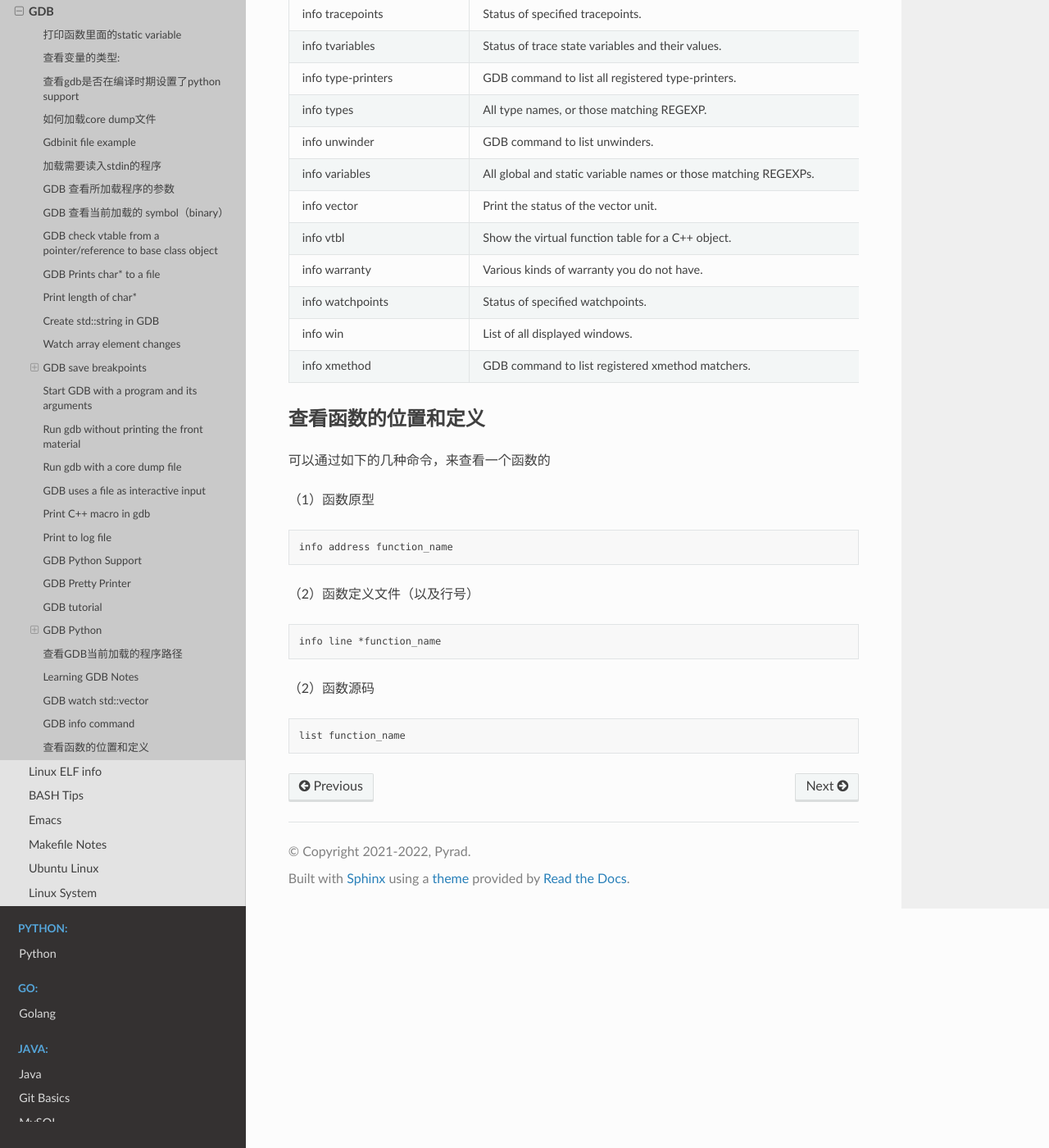
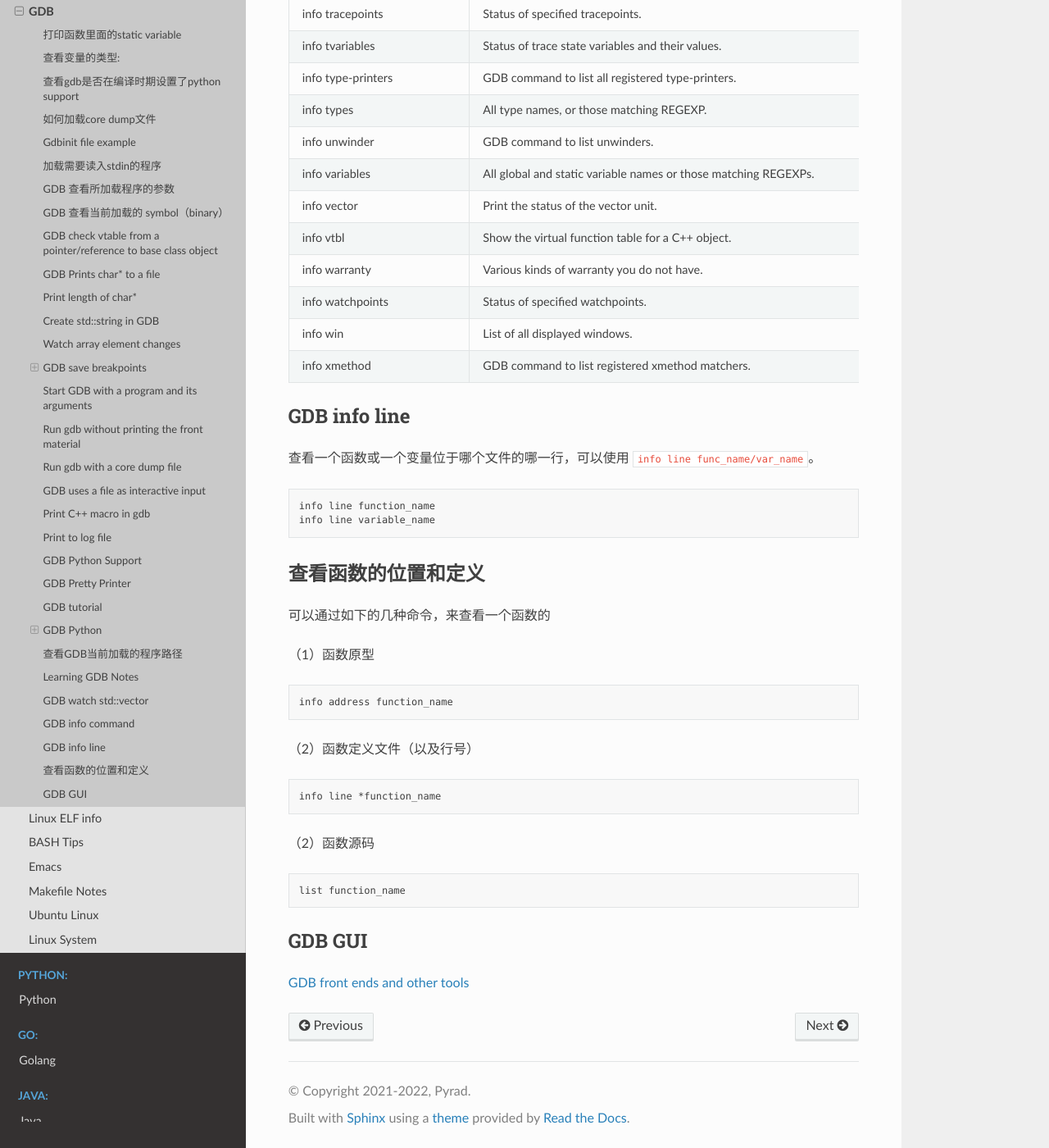
Before and after one commit to Pyrad/pyradnotes, a Sphinx documentation site: the page built from source/Linux/gdb.md, in a window 1280 px wide and 1400 px high, scrolled down 12594 px. Shown: the whole window at 82% size. Built offline with Sphinx 7.4.7 and the Read the Docs theme 3.1.0, drawn with Linux system fonts in a browser that asks for light colours; pages that are not in the unit, such as notebooks, are missing from menus.

Commit message:
GDB info line & a link for GUI intro

````diff
--- a/source/Linux/gdb.md
+++ b/source/Linux/gdb.md
@@ -590,7 +590,14 @@ New value = (int *) 0x604010
 | info win | List of all displayed windows. | 列出所有显示的窗口 |
 | info xmethod |GDB command to list registered xmethod matchers.| GDB命令列出注册的xmethod匹配器 |
 
+## GDB info line
 
+查看一个函数或一个变量位于哪个文件的哪一行，可以使用 `info line func_name/var_name`。
+
+```shell
+info line function_name
+info line variable_name
+```
 
 ## 查看函数的位置和定义
 
@@ -613,3 +620,7 @@ info line *function_name
 ```gdb
 list function_name
 ```
+
+## GDB GUI
+
+[GDB front ends and other tools](https://sourceware.org/gdb/wiki/GDB%20Front%20Ends)
````
